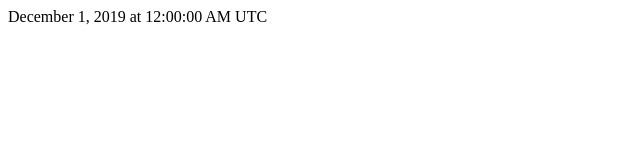
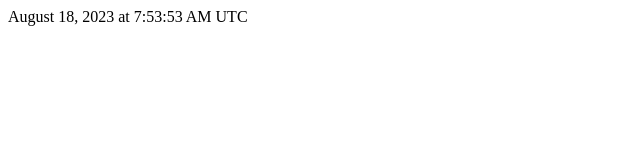
Before and after one commit to dancer1325/JSDocumentationExamples, a plain HTML site: page Additional articles/Web components/Custom elements/index.html in a window 1280 px wide. Shown: the full height of the page, 0-640 px from the left. Drawn offline with Linux system fonts and the light colour scheme.

Commit message:
feat(AdditionalArticles): add custom elements's attributes to monitor

```diff
--- a/Additional articles/Web components/Custom elements/autonomousCustomElementTimeFormatted.js
+++ b/Additional articles/Web components/Custom elements/autonomousCustomElementTimeFormatted.js
@@ -1,5 +1,5 @@
 class TimeFormatted extends HTMLElement {
-    connectedCallback() {
+    render() {
         let date = new Date(this.getAttribute('datetime') || Date.now());
 
         this.innerHTML = new Intl.DateTimeFormat("default", {
@@ -12,6 +12,22 @@ class TimeFormatted extends HTMLElement {
             timeZoneName: this.getAttribute('time-zone-name') || undefined,
         }).format(date);
     }
+
+    connectedCallback() {
+        if (!this.rendered) {
+            this.render();
+            this.rendered = true;
+        }
+    }
+
+    // List of attributes to monitor
+    static get observedAttributes() {
+        return ['datetime', 'year', 'month', 'day', 'hour', 'minute', 'second', 'time-zone-name'];
+    }
+
+    attributeChangedCallback(name, oldValue, newValue) {
+        this.render();
+    }
 }
 
 customElements.define("time-formatted", TimeFormatted);
--- a/Additional articles/Web components/Custom elements/index.html
+++ b/Additional articles/Web components/Custom elements/index.html
@@ -28,8 +28,16 @@
 
 
 <!-- Use it, after define it -->
-<time-formatted datetime="2019-12-01"
+<!-- Assign an id -->
+<time-formatted id="elem" datetime="2019-12-01"
                 year="numeric" month="long" day="numeric"
                 hour="numeric" minute="numeric" second="numeric"
                 time-zone-name="short"
 ></time-formatted>
+
+<!-- Add another script directly here
+setAttribute            comes from Element from which HTMLElement extends from -->
+<script>
+    <!-- setInterval        periodic script -->
+    setInterval(() => elem.setAttribute('datetime', new Date()), 1000);
+</script>
```
